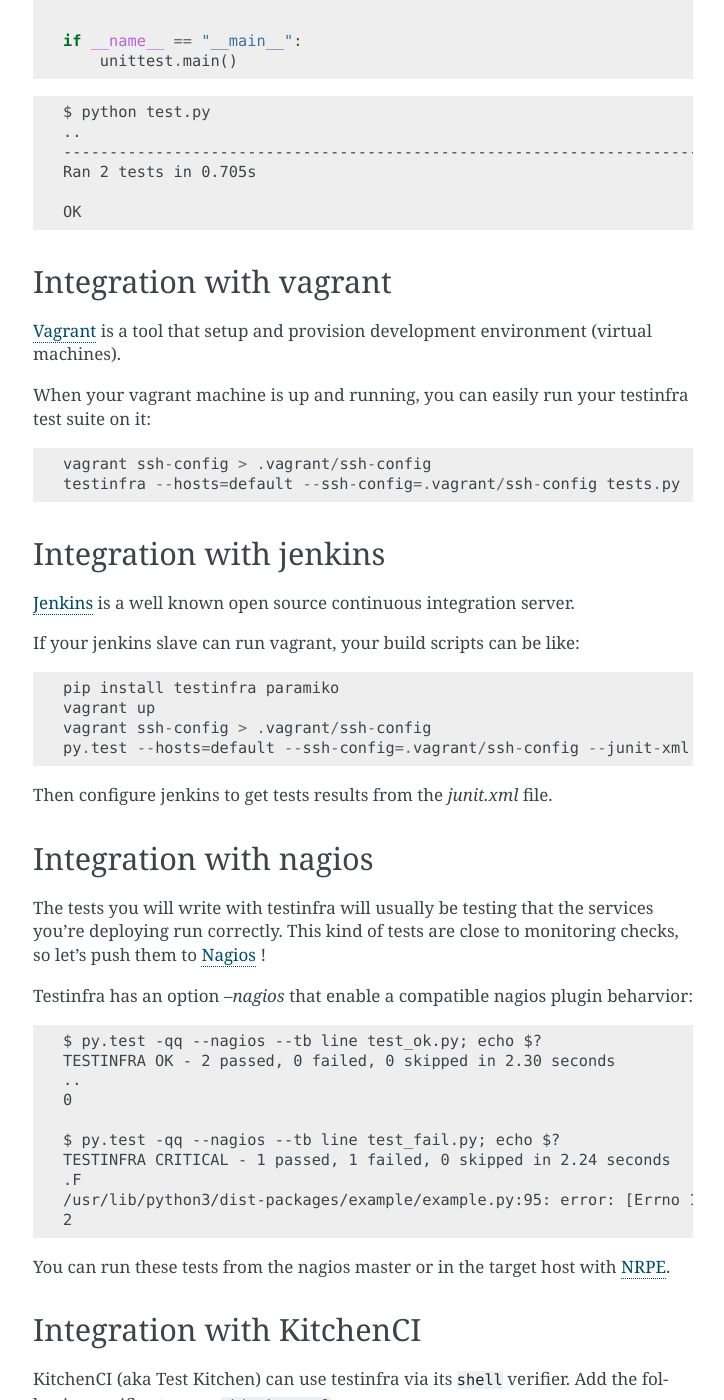
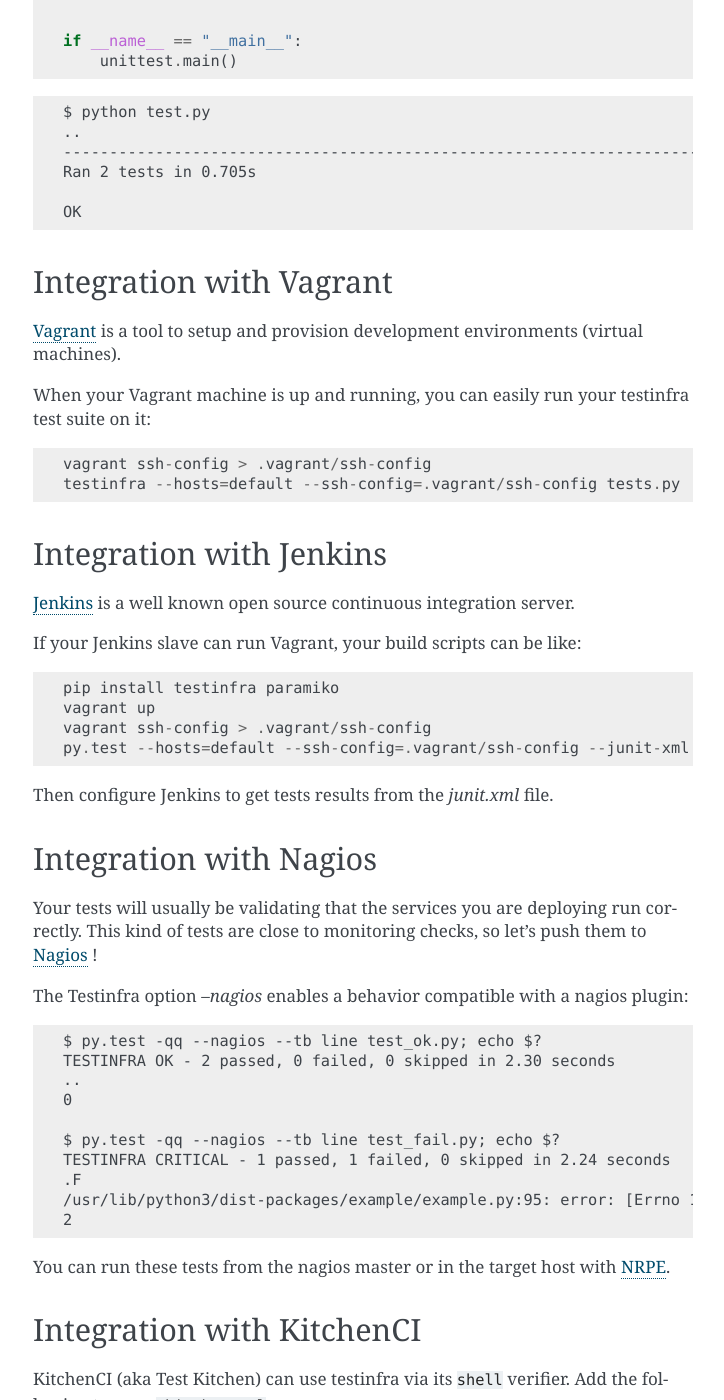
Before and after one commit to pytest-dev/pytest-testinfra, a Sphinx documentation site: the page built from doc/source/examples.rst, in a window 1280 px wide and 1400 px high, scrolled down 1253 px. Shown: the whole window, without its empty margins (387-1111 px from the left). Built offline with Sphinx 7.4.7, drawn with Linux system fonts in a browser that asks for light colours; comment, search, counter and statistics services are not loaded; some of the changed text lies outside the part shown.

Commit message:
Fix typos and style in examples.rst

```diff
--- a/doc/source/examples.rst
+++ b/doc/source/examples.rst
@@ -76,26 +76,26 @@
     OK
 
 
-Integration with vagrant
+Integration with Vagrant
 ~~~~~~~~~~~~~~~~~~~~~~~~
 
-`Vagrant <https://www.vagrantup.com/>`_ is a tool that setup and provision
-development environment (virtual machines).
+`Vagrant <https://www.vagrantup.com/>`_ is a tool to setup and provision
+development environments (virtual machines).
 
-When your vagrant machine is up and running, you can easily run your testinfra
+When your Vagrant machine is up and running, you can easily run your testinfra
 test suite on it::
 
     vagrant ssh-config > .vagrant/ssh-config
     testinfra --hosts=default --ssh-config=.vagrant/ssh-config tests.py
 
 
-Integration with jenkins
+Integration with Jenkins
 ~~~~~~~~~~~~~~~~~~~~~~~~
 
 `Jenkins <https://jenkins-ci.org/>`_ is a well known open source continuous
 integration server.
 
-If your jenkins slave can run vagrant, your build scripts can be like::
+If your Jenkins slave can run Vagrant, your build scripts can be like::
 
 
     pip install testinfra paramiko
@@ -104,18 +104,18 @@
     py.test --hosts=default --ssh-config=.vagrant/ssh-config --junit-xml junit.xml tests.py
 
 
-Then configure jenkins to get tests results from the `junit.xml` file.
+Then configure Jenkins to get tests results from the `junit.xml` file.
 
 
-Integration with nagios
+Integration with Nagios
 ~~~~~~~~~~~~~~~~~~~~~~~
 
-The tests you will write with testinfra will usually be testing that the
-services you're deploying run correctly. This kind of tests are close to
-monitoring checks, so let's push them to `Nagios <https://www.nagios.org/>`_ !
+Your tests will usually be validating that the services you are deploying run correctly.
+This kind of tests are close to monitoring checks, so let's push them to
+`Nagios <https://www.nagios.org/>`_ !
 
-Testinfra has an option `--nagios` that enable a compatible nagios plugin
-beharvior::
+The Testinfra option `--nagios` enables a behavior compatible with a nagios plugin::
+
 
     $ py.test -qq --nagios --tb line test_ok.py; echo $?
     TESTINFRA OK - 2 passed, 0 failed, 0 skipped in 2.30 seconds
@@ -160,8 +160,8 @@
     import testinfra
 
 
-    # By using scope = 'session' we use the same container for all tests, use
-    # 'function' if you want a container per test function
+    # scope='session' uses the same container for all the tests;
+    # scope='function' uses a new container per test function.
     @pytest.fixture(scope='session')
     def host(request):
         # build local ./Dockerfile
```
Also changed, not shown: other parts of doc/source/examples.rst (+6 -6 lines).
